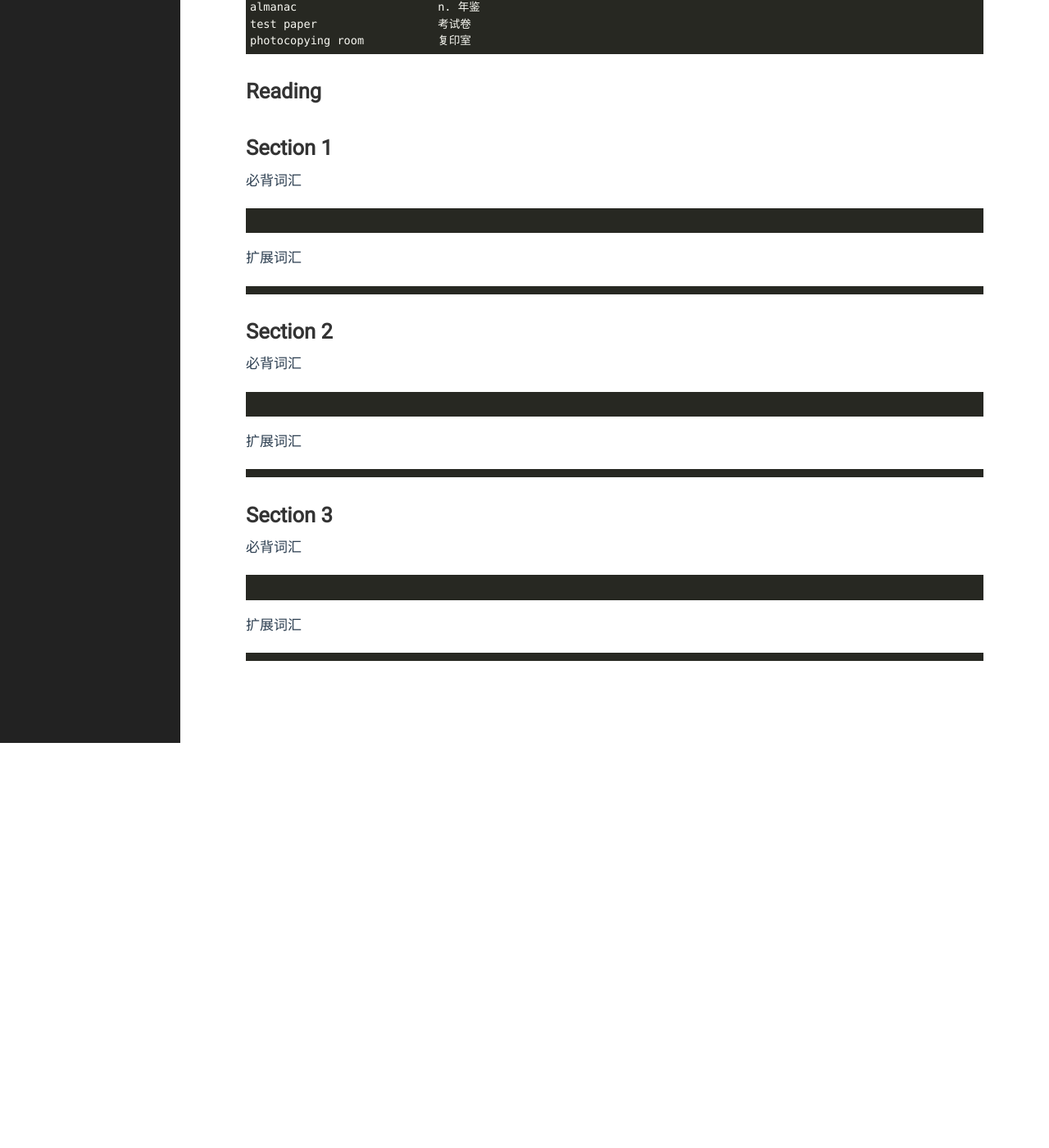
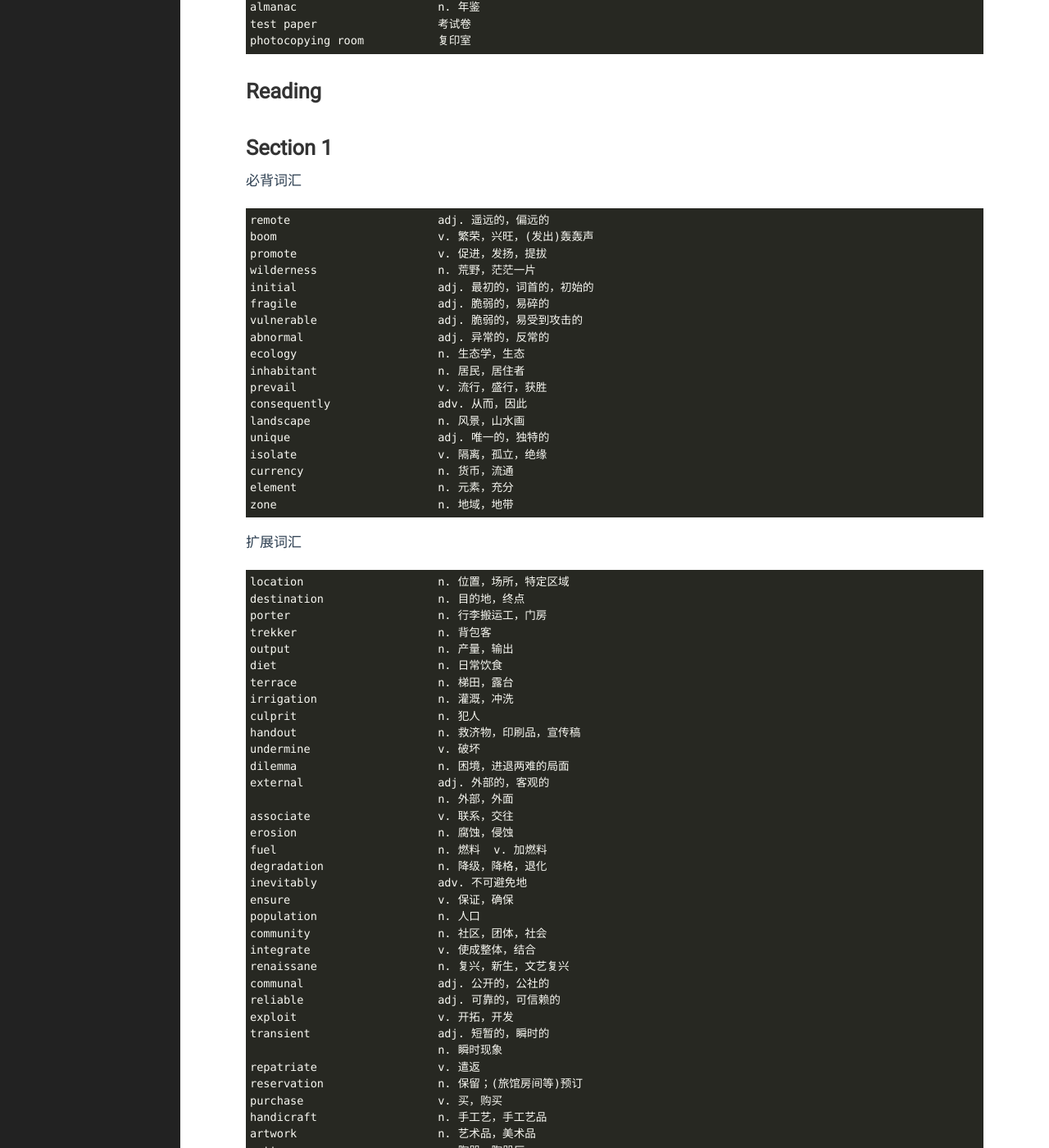
Before and after one commit to yejinp/yejinp.github.io, a Jekyll site: the page built from _posts/2023-08-23-vocabularies for IELTS 5-4.markdown, in a window 1280 px wide and 1400 px high, scrolled down 4291 px. Shown: the whole window at 82% size. Built offline with Jekyll 4.4.1, drawn with Linux system fonts in a browser that asks for light colours; before the commit the page ends 5197 px from its top, so only the background shows below that; some of the changed text lies outside the part shown.

Commit message:
add the vocabularies of message 1 of listening

````diff
--- a/_posts/2023-08-23-vocabularies for IELTS 5-4.markdown
+++ b/_posts/2023-08-23-vocabularies for IELTS 5-4.markdown
@@ -210,11 +210,66 @@ photocopying room           复印室
 
 必背词汇
 ```
-
+remote                      adj. 遥远的，偏远的
+boom                        v. 繁荣，兴旺，(发出)轰轰声
+promote                     v. 促进，发扬，提拔
+wilderness                  n. 荒野，茫茫一片
+initial                     adj. 最初的，词首的，初始的
+fragile                     adj. 脆弱的，易碎的
+vulnerable                  adj. 脆弱的，易受到攻击的
+abnormal                    adj. 异常的，反常的
+ecology                     n. 生态学，生态
+inhabitant                  n. 居民，居住者
+prevail                     v. 流行，盛行，获胜
+consequently                adv. 从而，因此
+landscape                   n. 风景，山水画
+unique                      adj. 唯一的，独特的
+isolate                     v. 隔离，孤立，绝缘
+currency                    n. 货币，流通
+element                     n. 元素，充分
+zone                        n. 地域，地带
 ```
 扩展词汇
 
 ```
+location                    n. 位置，场所，特定区域
+destination                 n. 目的地，终点
+porter                      n. 行李搬运工，门房
+trekker                     n. 背包客
+output                      n. 产量，输出
+diet                        n. 日常饮食
+terrace                     n. 梯田，露台
+irrigation                  n. 灌溉，冲洗
+culprit                     n. 犯人
+handout                     n. 救济物，印刷品，宣传稿
+undermine                   v. 破坏
+dilemma                     n. 困境，进退两难的局面
+external                    adj. 外部的，客观的
+                            n. 外部，外面
+associate                   v. 联系，交往
+erosion                     n. 腐蚀，侵蚀
+fuel                        n. 燃料  v. 加燃料
+degradation                 n. 降级，降格，退化
+inevitably                  adv. 不可避免地
+ensure                      v. 保证，确保
+population                  n. 人口
+community                   n. 社区，团体，社会
+integrate                   v. 使成整体，结合
+renaissane                  n. 复兴，新生，文艺复兴
+communal                    adj. 公开的，公社的
+reliable                    adj. 可靠的，可信赖的
+exploit                     v. 开拓，开发
+transient                   adj. 短暂的，瞬时的
+                            n. 瞬时现象
+repatriate                  v. 遣返
+reservation                 n. 保留；(旅馆房间等)预订
+purchase                    v. 买，购买
+handicraft                  n. 手工艺，手工艺品
+artwork                     n. 艺术品，美术品
+pottery                     n. 陶器，陶器厂
+penetrate                   v. 穿透，渗透，刺入
+demonstrate                 v. 示范，证明
+critical                    adj. 关键的，评论的，危急的
 ```
 # Section 2 #
 必背词汇
````
